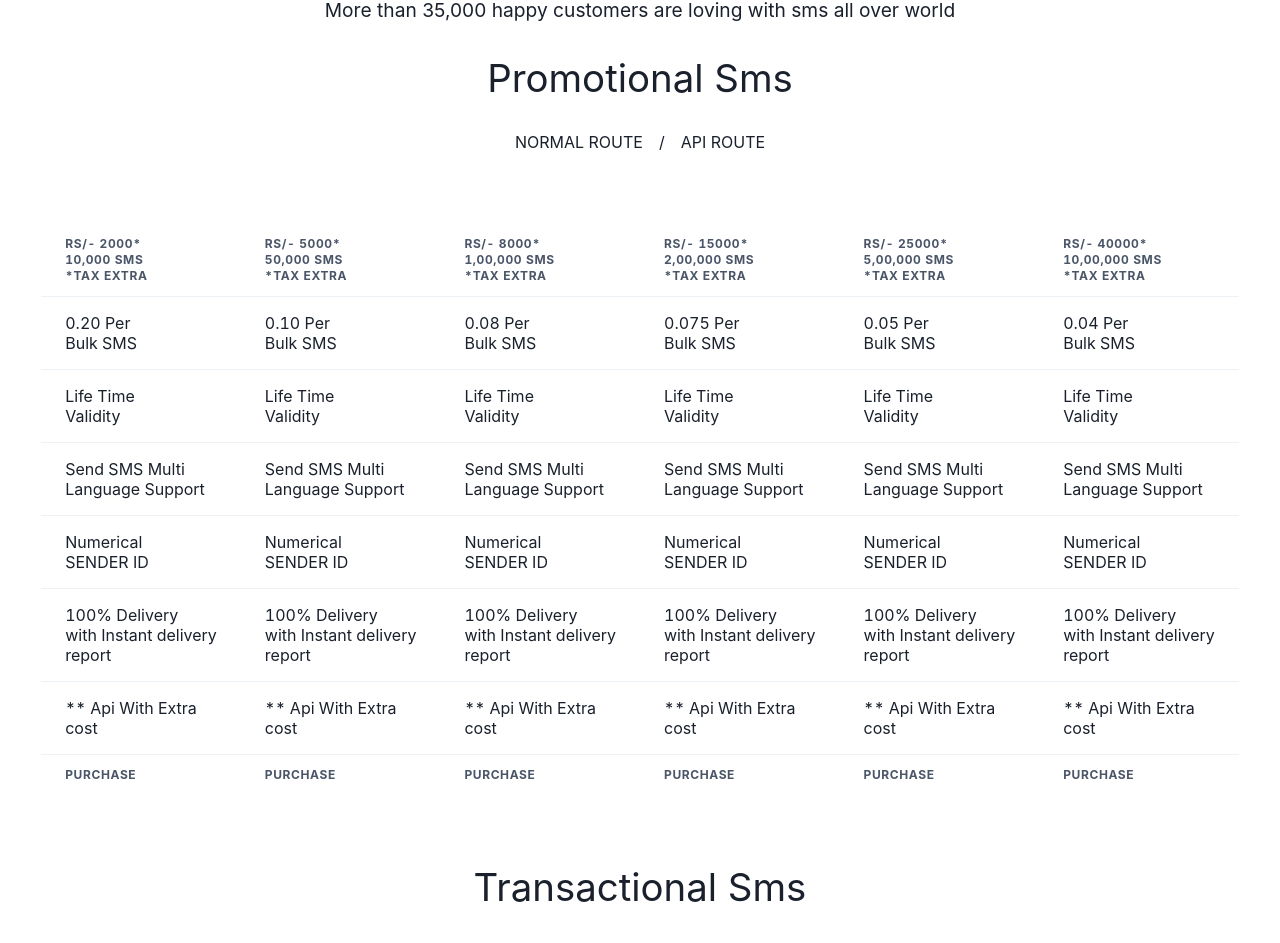
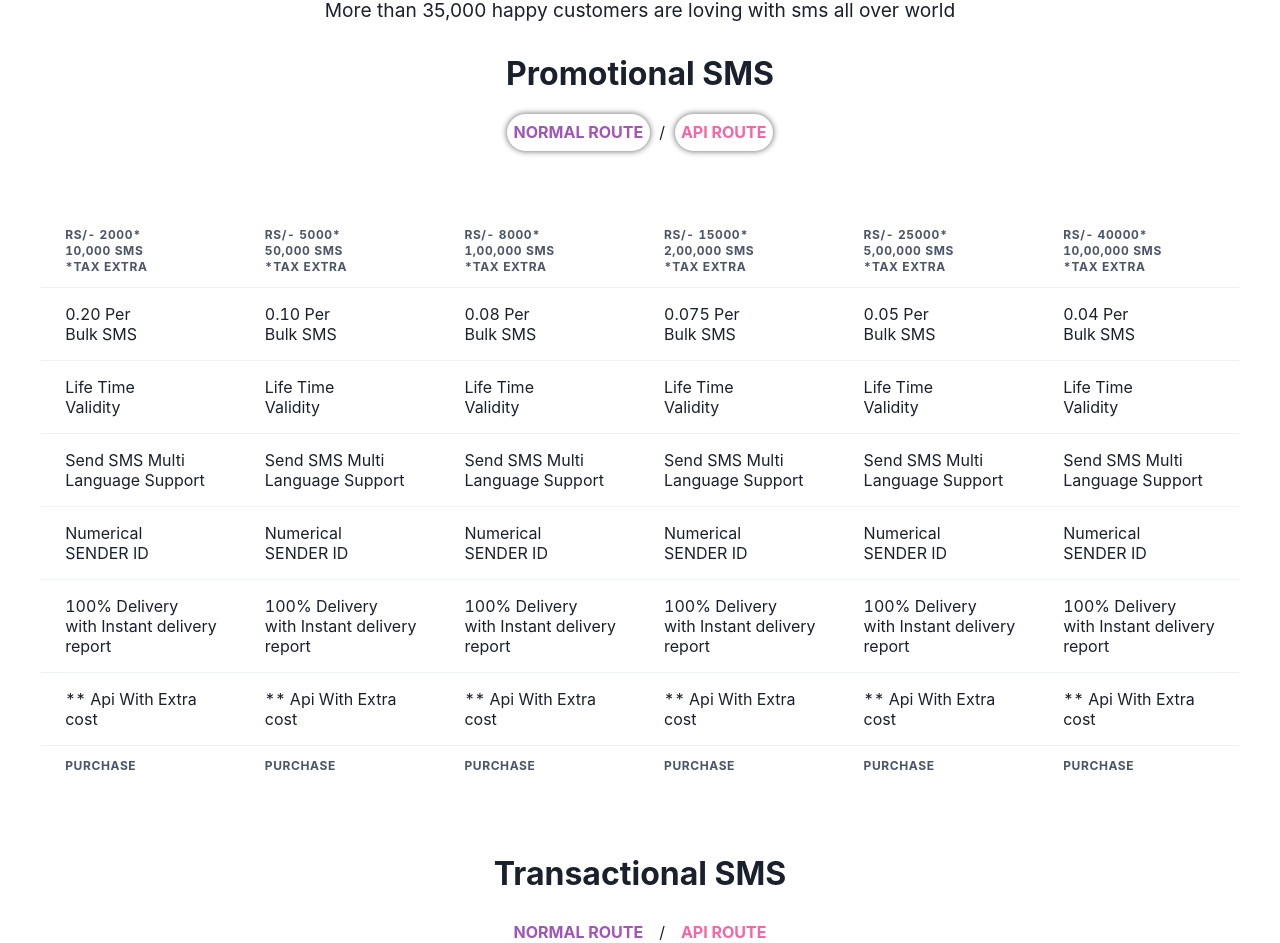
Before and after one commit to VAPO2402/aarika_sanchar, a React (Create React App) app: page / in a window 1280 px wide. Shown: the part 897-1840 px from the top of the page. Built offline with nearby package versions, Linux system fonts and the light colour scheme; a web font is replaced by a local one.

Commit message:
updated details

```diff
--- a/src/components/Bulksms.jsx
+++ b/src/components/Bulksms.jsx
@@ -23,7 +23,7 @@ const Bulksms = () => {
       <h1>Try, Our SMS Platform To Promote Your Business & Guaranteed Results.</h1>
       <p>More than 35,000 happy customers are loving with sms all over world</p>
       <div className="promotionalSms">
-        <h1>Promotional Sms</h1>
+        <h1>Promotional SMS</h1>
         <button id="normalPromotional" onClick={() => setToggled('normalPromotional')}>NORMAL ROUTE</button>/
         <button id="apiPromotional" onClick={() => setToggled('apiPromotional')}>API ROUTE</button>
         <div className="bulkSmsRoute">
@@ -234,7 +234,7 @@ const Bulksms = () => {
         </div>
       </div>
       <div className="transactionalSms">
-      <h1>Transactional Sms</h1>
+      <h1>Transactional SMS</h1>
         <button id="normalTransactional" onClick={() => setToggled('normalTransactiona;')}>NORMAL ROUTE</button>/
         <button id="apiTransactional" onClick={() => setToggled('apiTransactional')}>API ROUTE</button>
         <div className="bulkSmsRoute">
--- a/src/components/Support.jsx
+++ b/src/components/Support.jsx
@@ -14,7 +14,7 @@ const Support = () => {
         <div className="supportContent">
           <h4>
             <img src={lock} alt="lock" />
-            Unmatched Delivery<span>Rates & Speed</span>
+            Unmatched Delivery
           </h4>
           <p>Our direct collaboration with numerous telecom operators, sophisticated SMS gateway routing, and resilient infrastructure <span> guarantee unparalleled delivery rates, minimal latencies, and round-the-clock support for your messaging needs.</span></p>
         </div>
@@ -22,7 +22,7 @@ const Support = () => {
         <div className="supportContent">
           <h4>
             <img src={stack} alt="stack" />
-            <span>Fanatic </span> &nbsp;Customer Support
+            Customer Support
           </h4>
           <p>Our team of seasoned mobile marketing experts and technology consultants stands ready to assist startups and established enterprises <span>alike in orchestrating top-tier SMS campaigns. We are committed to providing unparalleled support to every client.</span></p>
         </div>
--- a/src/components/Voicecallsms.jsx
+++ b/src/components/Voicecallsms.jsx
@@ -59,7 +59,7 @@ const Voicecallsms = () => {
       </div>
 
       <div className="voiceSms">
-        <h1>VoiceCall Sms</h1>
+        <h1>VoiceCall SMS</h1>
         <div className="normalRouteTable">
               <TableContainer className='table'>
                 <Table variant='simple'>
--- a/src/components/Whatsappsms.jsx
+++ b/src/components/Whatsappsms.jsx
@@ -37,7 +37,7 @@ const Whatsappsms = () => {
       </div>
 
       <div className="whatsAppSms">
-        <h1>WhatsApp Sms</h1>
+        <h1>WhatsApp SMS</h1>
         <div className="bulkSmsRoute">
             <TableContainer className='table'>
                 <Table variant='simple'>
--- a/src/styles/bulksms.scss
+++ b/src/styles/bulksms.scss
@@ -20,7 +20,8 @@
     >.promotionalSms{
 
         >h1{
-            font-size: 2.4rem;
+            font-size: 2rem;
+            font-weight: 700;
             margin-bottom: 1rem;
         }
 
@@ -29,12 +30,38 @@
             margin-right: 0.6rem;
             padding: 0.4rem;
             margin-left: 0.6rem;
+            box-shadow: 0 0 0px 0 $third,
+            inset -100px 10px 100px 20px transparent,
+            0 0 6px 0px $third,
+            inset 0 0 0px 0 transparent;
+        }
+
+        >#normalPromotional{
+            color: #A155B9;
+            font-weight: 700;
+        }
+
+        >#normalPromotional:focus{
+            background: #b37ec4;
+            color: white;
+            transition: 0.5s ease-in-out;
+        }
+
+        >#apiPromotional{
+            color: #F765A3;
+            font-weight: 700;
+        }
+
+        >#apiPromotional:focus{
+            background: #F765A3;
+            color: white;
+            transition: 0.5s ease-in-out;
         }
 
         >button:hover{
-            box-shadow: 0 0 0px 0 $third,
+            box-shadow: 0 0 0px 0 black,
             inset -100px 10px 100px 20px transparent,
-            0 0 6px 0px $third,
+            0 0 12px 1px black,
             inset 0 0 0px 0 transparent;
             transition: ease-in-out;
             transition-duration: 0.4s;
@@ -42,14 +69,6 @@
 
         >button:active{
             background: $third;
-
-        }
-
-        >button:focus{
-            box-shadow: 0 0 0px 0 black,
-            inset -100px 10px 100px 20px transparent,
-            0 0 12px 1px black,
-            inset 0 0 0px 0 transparent;
         }
 
         >.bulkSmsRoute{
@@ -70,8 +89,9 @@
     >.transactionalSms{
 
         >h1{
-            font-size: 2.4rem;
+            font-size: 2rem;
             margin-bottom: 1rem;
+            font-weight: 700;
         }
 
         >button{
@@ -79,6 +99,28 @@
             margin-right: 0.6rem;
             padding: 0.4rem;
             margin-left: 0.6rem;
+        }
+
+        >#normalTransactional{
+            color: #A155B9;
+            font-weight: 700;
+        }
+
+        >#normalTransactional:focus{
+            background: #b37ec4;
+            color: white;
+            transition: 0.5s ease-in-out;
+        }
+
+        >#apiTransactional{
+            color: #F765A3;
+            font-weight: 700;
+        }
+
+        >#apiTransactional:focus{
+            background: #F765A3;
+            color: white;
+            transition: 0.5s ease-in-out;
         }
 
         >button:hover{
--- a/src/styles/contactus.scss
+++ b/src/styles/contactus.scss
@@ -31,6 +31,13 @@
 
             >li{
                 font-size: 1.2rem;
+            }
+
+            >span{
+
+                >li{
+                    font-size: 1.2rem;
+                }
             }
         }
     }
@@ -136,6 +143,13 @@
 
                 >li{
                     font-size: 1rem;
+                }
+
+                >span{
+
+                    >li{
+                        font-size: 1rem;
+                    }
                 }
             }
         }
@@ -281,6 +295,13 @@
                 >li{
                     font-size: 0.6rem;
                 }
+
+                >span{
+
+                    >li{
+                        font-size: 1rem;
+                    }
+                }
             }
         }
 
--- a/src/styles/support.scss
+++ b/src/styles/support.scss
@@ -138,10 +138,6 @@
                         width: 2rem;
                         height: 1rem;
                     }
-
-                    >span{
-                        display: none;
-                    }
                 }
 
                 >p{
```
